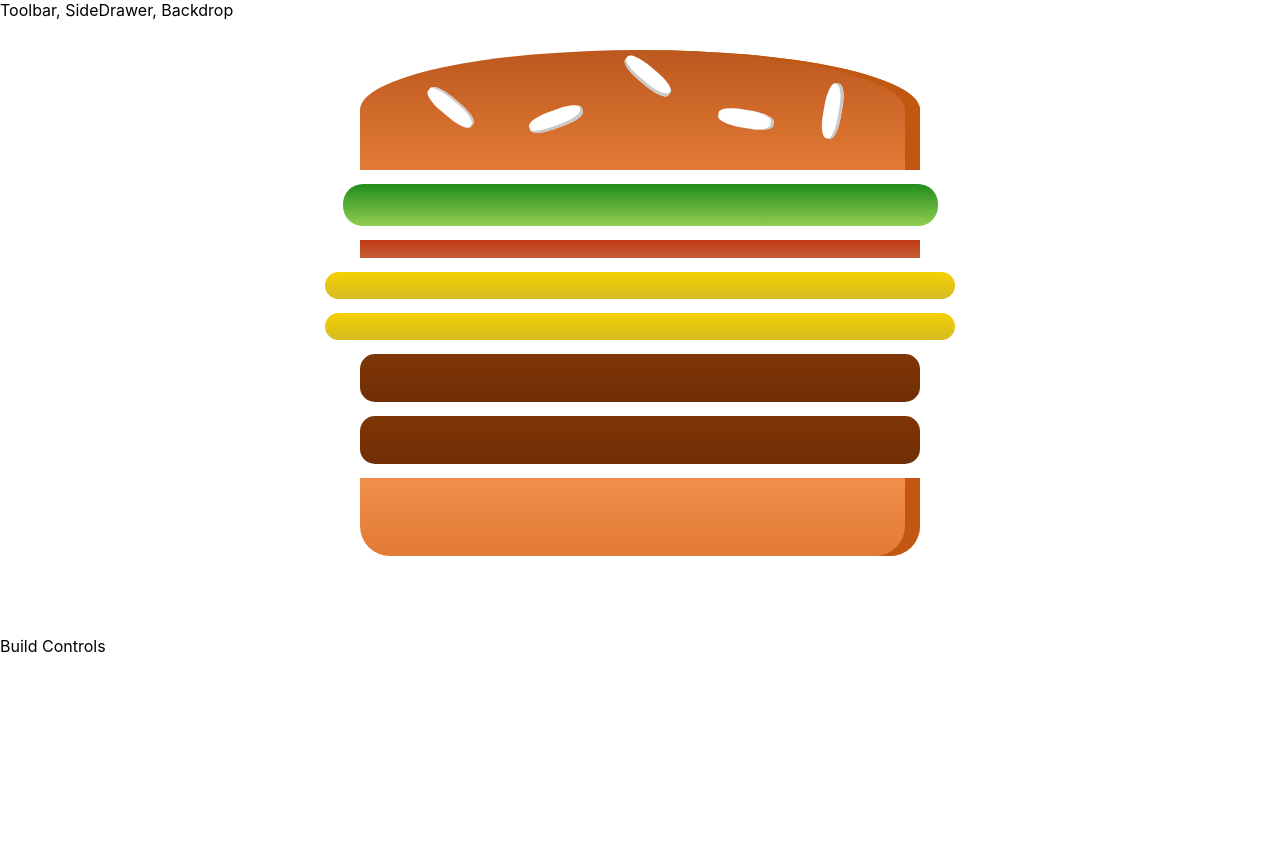
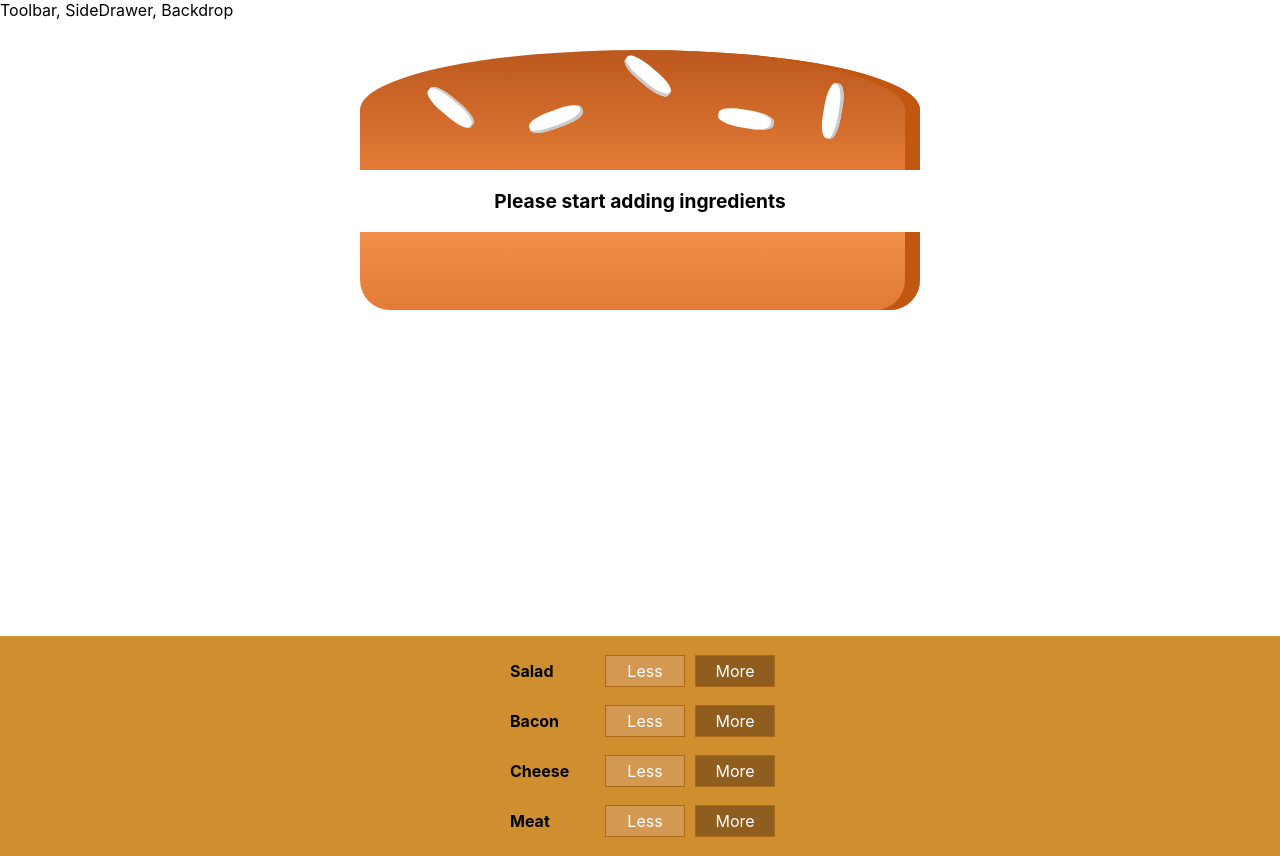
Before and after one commit to DragosVatamanu/BurgerApp, a React app: page / in a window 1280 px wide. Before the commit the page ends 800 px from the top, so only its background shows below. Built offline with nearby package versions, Linux system fonts and the light colour scheme.

Commit message:
add build control component + styles + outputing

```diff
--- /dev/null
+++ b/src/components/Burger/BuildControls/BuildControl/BuildControl.js
@@ -0,0 +1,13 @@
+import React from 'react';
+
+import styles from './BuildControl.module.css'
+
+const buildControl = (props) => (
+    <div className={styles.BuildControl}>
+        <div className={styles.Label}>{props.label}</div>
+        <button className={styles.Less}>Less</button>
+        <button className={styles.More}>More</button>
+    </div>
+);
+
+export default buildControl;
--- /dev/null
+++ b/src/components/Burger/BuildControls/BuildControl/BuildControl.module.css
@@ -0,0 +1,56 @@
+.BuildControl {
+    align-items: center;
+    display: flex;
+    justify-content: space-between;
+    margin: 5px 0;
+}
+
+.BuildControl button {
+    border: 1px solid #AA6817;
+    cursor: pointer;
+    display: block;
+    font: inherit;
+    margin: 0 5px;
+    outline: none;
+    padding: 5px;
+    width: 80px;
+}
+
+.BuildControl button:disabled {
+    background-color: #AC9980;
+    border: 1px solid #7E7365;
+    color: #ccc;
+    cursor: default;
+}
+
+.BuildControl button:hover:disabled {
+    background-color: #AC9980;
+    color: #ccc;
+    cursor: not-allowed;
+}
+
+.Label {
+    font-weight: bold;
+    padding: 10px;
+    width: 80px;
+}
+
+.BuildControl .Less {
+    background-color: #D39952;
+    color: white;
+}
+
+.BuildControl .More {
+    background-color: #8F5E1E;
+    color: white;
+}
+
+.BuildControl .Less:hover, .BuildControl .Less:active {
+    background-color: #DAA972;
+    color: white;
+}
+
+.BuildControl .More:hover,.BuildControl .More:active {
+    background-color: #99703F;
+    color: white;
+}
--- /dev/null
+++ b/src/components/Burger/BuildControls/BuildControls.js
@@ -0,0 +1,21 @@
+import React from 'react';
+
+import styles from './BuildControls.module.css';
+import BuildControl from './BuildControl/BuildControl'
+
+const controls = [
+    { label: 'Salad', type: 'salad'},
+    { label: 'Bacon', type: 'bacon'},
+    { label: 'Cheese', type: 'cheese'},
+    { label: 'Meat', type: 'meat'},
+];
+
+const buildControls = (props) => (
+    <div className={styles.BuildControls}>
+        {controls.map(ctrl => {
+            return <BuildControl ley={ctrl.label} label={ctrl.label}/>
+        })}
+    </div>
+);
+
+export default buildControls;
--- /dev/null
+++ b/src/components/Burger/BuildControls/BuildControls.module.css
@@ -0,0 +1,10 @@
+.BuildControls {
+    align-items: center;
+    background-color: #cf8f2e;
+    box-shadow: 0 2px 1px #ccc;
+    display: flex;
+    flex-flow: column;
+    margin: auto;
+    padding: 10px 0;
+    width: 100%;
+}
--- a/src/components/Burger/Burger.js
+++ b/src/components/Burger/Burger.js
@@ -8,13 +8,19 @@
     // So we can then figure out the content of the burger,
     // And display it dynamically using Array.map()
 
-    const transformedIngredients = Object.keys(props.ingredients)
+    let transformedIngredients = Object.keys(props.ingredients)
     // ingKey = ingredientKey
     .map(ingKey => {
         return [...Array(props.ingredients[ingKey])].map((_, i) => {
             return <BurgerIngredient key={ingKey + i} type={ingKey} />
         });
-    });
+    })
+    .reduce((arr, el) => {
+        return arr.concat(el)
+    }, []);
+    if(transformedIngredients.length === 0) {
+        transformedIngredients = <p>Please start adding ingredients</p>
+    }
     return (
         <div className={styles.Burger}>
             {/*
--- a/src/containers/BurgerBuilder/BurgerBuilder.js
+++ b/src/containers/BurgerBuilder/BurgerBuilder.js
@@ -1,15 +1,16 @@
 import React, { Component } from "react";
 
-import Aux from '../../hoc/Auxiliar'
-import Burger from '../../components/Burger/Burger'
+import Aux from '../../hoc/Auxiliar';
+import Burger from '../../components/Burger/Burger';
+import BuildControls from '../../components/Burger/BuildControls/BuildControls'
 
 class BurgerBuilder extends Component {
     state = {
         ingredients: {
-            salad: 1,
-            bacon: 1,
-            cheese: 2,
-            meat: 2
+            salad: 0,
+            bacon: 0,
+            cheese:0,
+            meat: 0
         }
     }
 
@@ -17,7 +18,7 @@
         return (
             <Aux>
                 <Burger ingredients={this.state.ingredients}/>
-                <div>Build Controls</div>
+                <BuildControls />
             </Aux>
         );
     }
```
